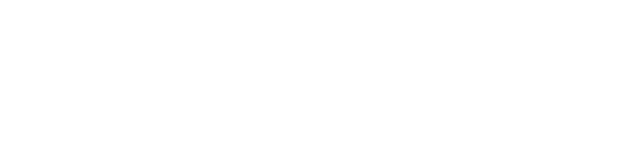
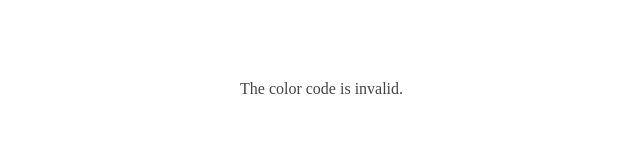
Before and after one commit to prakashjhaaa/andreiduma.github.io, a plain HTML site: page colorshare/index.html in a window 1280 px wide. Shown: the whole page, without its empty margins (300-940 px from the left). Drawn offline with Linux system fonts and the light colour scheme.

Commit message:
Updated ColorShare

```diff
--- a/colorshare/index.html
+++ b/colorshare/index.html
@@ -4,9 +4,52 @@
         <title>
             ColorShare - Easily view and share colors
         </title>
+        <script type="text/javascript">
+            function validate(hash) {
+                var pattern3 = new RegExp("^#[0-9a-fA-F]{3}$");
+                var pattern6 = new RegExp("^#[0-9a-fA-F]{6}$");
+
+                return pattern3.test(hash) || pattern6.test(hash);
+            }
+
+            function setBgColor() {
+                hash = window.location.hash;
+
+                messageBox = document.getElementById("messageBox");
+                colorCode = document.getElementById("colorCode");
+                body = document.getElementById("body");
+
+                if (!validate(hash)) {
+                    messageBox.style.display = "block";
+                    colorCode.innerHTML = "";
+                    body.style.background = "#FFFFFF";
+                } else {
+                    messageBox.style.display = "none";
+                    colorCode.innerHTML = hash;
+                    body.style.background = hash;
+                }
+            }
+
+            window.addEventListener("load", setBgColor);
+            window.addEventListener("hashchange", setBgColor);
+        </script>
+        <style>
+            #colorCode {
+                position: absolute;
+                bottom: 10px;
+                left: 12px;
+                color: #FFFFFF;
+            }
+            #messageBox {
+                width: 200px;
+                margin: 80px auto;
+                color: #444444;
+            }
+        </style>
     </head>
 
-    <body>
-        <div id="color_code"></div>
+    <body id="body">
+        <div id="colorCode"></div>
+        <div id="messageBox">The color code is invalid.</div>
     </body>
 </html>
```
